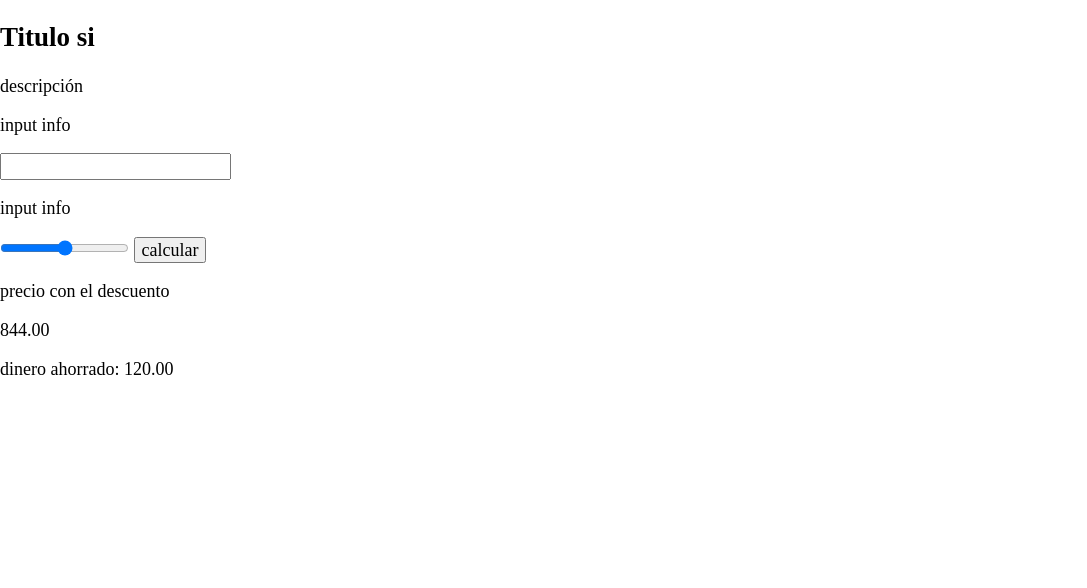
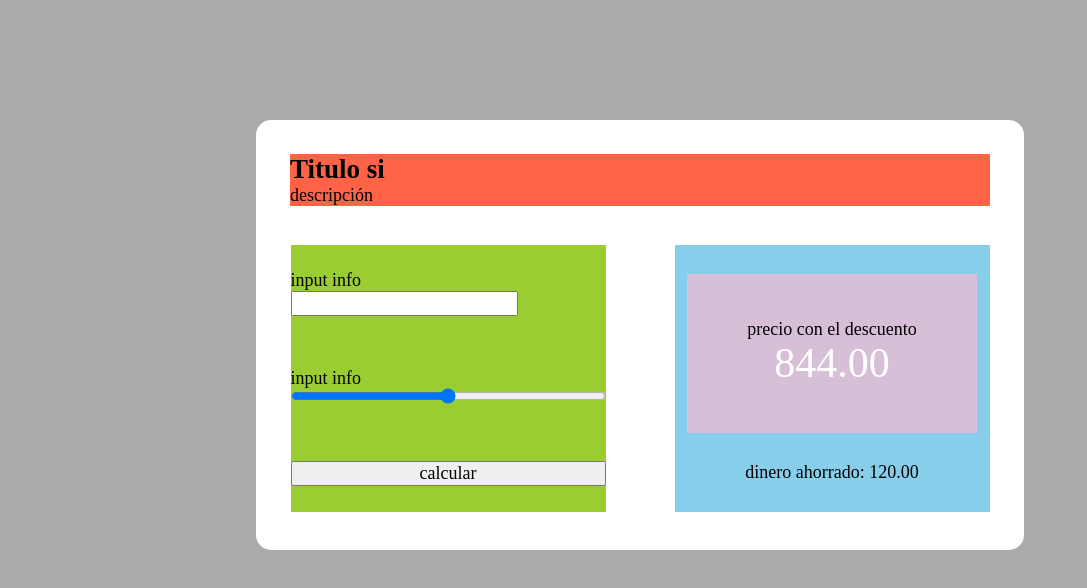
Before and after one commit to Manuel-2/Calculadora-para-Descuentos, a plain HTML site: page index.html in a window 1280 px wide. Shown: the whole page, without its empty margins (0-1087 px from the left). Drawn offline with Linux system fonts and the light colour scheme.

Commit message:
se posicionaron los elementos en donde deben ir

```diff
--- a/styles/style.css
+++ b/styles/style.css
@@ -1,3 +1,11 @@
+/* by: @Manuel2Code */
+
+*{
+    margin: 0;
+    padding: 0;
+    box-sizing: border-box;
+}
+
 html{
     font-size: 62.5%;
 }
@@ -5,7 +13,76 @@ html{
 :root{
     --var-color:#aaaaaa;
 }
+
 body{
     /* esto es temporal, borralo despues xd */
     font-size: 1.8rem;
+    background-color: var(--var-color);
+    display: flex;
+    justify-content: center;
+    padding-top: 120px;
 }
+
+.calculator{
+    width: 768px;
+    height: 430px;
+    border-radius: 15px;
+    display: grid;
+    grid-template-columns: 1fr 1fr;
+    grid-template-rows: 1fr 4fr;
+    grid-template-areas:
+    "head head"
+    "inputs results"
+    ;
+    justify-items: center;
+    align-items: center;
+    background-color: white;
+}
+
+.calculator-header{
+    grid-area: head;
+    width: 700px;
+    align-self: end;
+    background-color: tomato;
+}
+
+.calculator-inputs{
+    grid-area: inputs;
+    width: 315px;
+    height: 267px;
+    display: flex;
+    flex-direction: column;
+    justify-content: space-around;
+    background-color: yellowgreen;
+}
+
+#discount-input{
+    width: 100%;
+}
+
+
+.calculator-results{
+    grid-area: results;
+    width: 315px;
+    height: 267px;
+    display: flex;
+    flex-direction: column;
+    justify-content: space-evenly;
+    align-items: center;
+    background-color: skyblue;
+}
+
+.calculator-result-total-container{
+    width: 290px;
+    height: 159px;
+    display: flex;
+    flex-direction: column;
+    align-items: center;
+    justify-content: center;
+    background-color: thistle;
+}
+
+.result-total--value{
+    font-size: 4.2rem;
+    color: white;
+}
```
